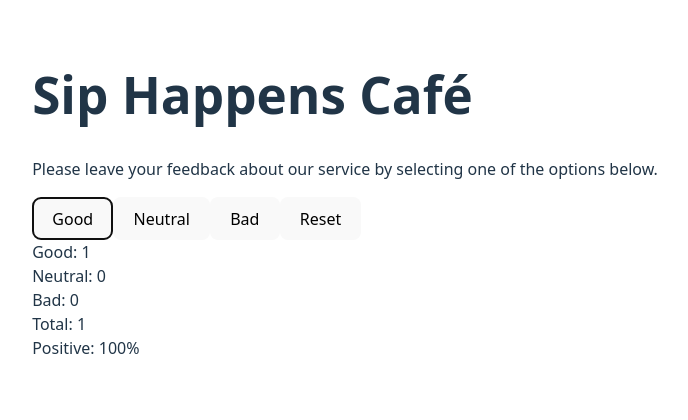
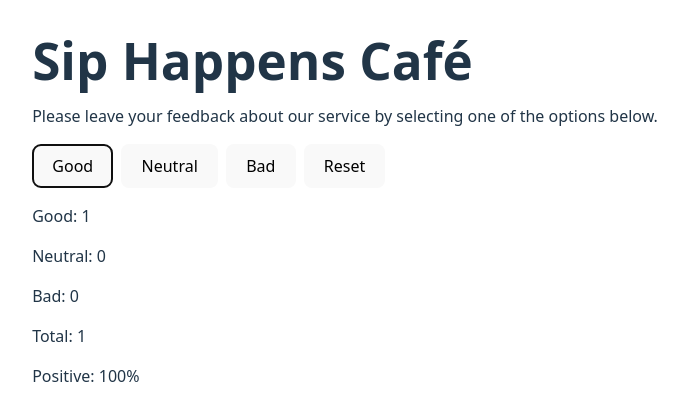
Before and after one commit to Lana-Malynowska/goit-react-hw-02, a React (Vite) app: page / in a window 1280 px wide. Both pictures are taken after a click on the button "Good". Shown: the top 420 px of the page, without its empty margins (295-983 px from the left). Built offline with nearby package versions, Linux system fonts and the light colour scheme.

Commit message:
add css styles

```diff
--- a/src/App.css
+++ b/src/App.css
@@ -2,40 +2,7 @@
   max-width: 1280px;
   margin: 0 auto;
   padding: 2rem;
+  display: flex;
+  flex-direction: column;
+  gap: 1rem;
 }
-
-.logo {
-  height: 6em;
-  padding: 1.5em;
-  will-change: filter;
-  transition: filter 300ms;
-}
-.logo:hover {
-  filter: drop-shadow(0 0 2em #646cffaa);
-}
-.logo.react:hover {
-  filter: drop-shadow(0 0 2em #61dafbaa);
-}
-
-@keyframes logo-spin {
-  from {
-    transform: rotate(0deg);
-  }
-  to {
-    transform: rotate(360deg);
-  }
-}
-
-@media (prefers-reduced-motion: no-preference) {
-  a:nth-of-type(2) .logo {
-    animation: logo-spin infinite 20s linear;
-  }
-}
-
-.card {
-  padding: 2em;
-}
-
-.read-the-docs {
-  color: #888;
-}
--- a/src/components/Description/Description.jsx
+++ b/src/components/Description/Description.jsx
@@ -2,7 +2,7 @@ import s from "./Description.module.css";
 
 const Description = () => {
   return (
-    <div>
+    <div className={s.description}>
       <h1>Sip Happens Café</h1>
       <p>
         Please leave your feedback about our service by selecting one of the
--- a/src/components/Description/Description.module.css
+++ b/src/components/Description/Description.module.css
@@ -0,0 +1,11 @@
+.description {
+  display: flex;
+  flex-direction: column;
+  gap: 1rem;
+
+  h1 {
+    font-size: 3.2em;
+    line-height: 1.1;
+    margin: 0;
+  }
+}
--- a/src/components/Feedback/Feedback.jsx
+++ b/src/components/Feedback/Feedback.jsx
@@ -2,7 +2,7 @@ import s from "./Feedback.module.css";
 
 const Feedback = ({ feedback, totalFeedback, positiveFeedback }) => {
   return (
-    <ul>
+    <ul className={s.feedback}>
       <li>Good: {feedback.good}</li>
       <li>Neutral: {feedback.neutral} </li>
       <li>Bad: {feedback.bad}</li>
--- a/src/components/Feedback/Feedback.module.css
+++ b/src/components/Feedback/Feedback.module.css
@@ -0,0 +1,8 @@
+.feedback {
+  list-style: none;
+  margin: 0;
+  padding: 0;
+  display: flex;
+  flex-direction: column;
+  gap: 1rem;
+}
--- a/src/components/Options/OPtions.module.css
+++ b/src/components/Options/OPtions.module.css
@@ -0,0 +1,31 @@
+.options {
+  display: flex;
+  gap: 8px;
+
+  button {
+    border-radius: 8px;
+    border: 1px solid transparent;
+    padding: 0.6em 1.2em;
+    font-size: 1em;
+    font-weight: 500;
+    font-family: inherit;
+    background-color: #1a1a1a;
+    cursor: pointer;
+    transition: border-color 0.25s;
+  }
+
+  button:hover {
+    border-color: #646cff;
+  }
+
+  button:focus,
+  button:focus-visible {
+    outline: 4px auto -webkit-focus-ring-color;
+  }
+
+  @media (prefers-color-scheme: light) {
+    button {
+      background-color: #f9f9f9;
+    }
+  }
+}
--- a/src/components/Options/Options.jsx
+++ b/src/components/Options/Options.jsx
@@ -2,7 +2,7 @@ import s from "./Options.module.css";
 
 const Options = ({ updateFeedback, resetFeedback, totalFeedback }) => {
   return (
-    <div>
+    <div className={s.options}>
       <button onClick={() => updateFeedback("good")}>Good</button>
       <button onClick={() => updateFeedback("neutral")}>Neutral</button>
       <button onClick={() => updateFeedback("bad")}>Bad</button>
--- a/src/index.css
+++ b/src/index.css
@@ -13,51 +13,15 @@
   -moz-osx-font-smoothing: grayscale;
 }
 
-a {
-  font-weight: 500;
-  color: #646cff;
-  text-decoration: inherit;
-}
-a:hover {
-  color: #535bf2;
-}
-
 body {
   margin: 0;
   display: flex;
-  /* place-items: center; */
   min-width: 320px;
   min-height: 100vh;
 }
 
-h1 {
-  font-size: 3.2em;
-  line-height: 1.1;
-}
-
-ul {
-  list-style: none;
+p {
   margin: 0;
-  padding: 0;
-}
-
-button {
-  border-radius: 8px;
-  border: 1px solid transparent;
-  padding: 0.6em 1.2em;
-  font-size: 1em;
-  font-weight: 500;
-  font-family: inherit;
-  background-color: #1a1a1a;
-  cursor: pointer;
-  transition: border-color 0.25s;
-}
-button:hover {
-  border-color: #646cff;
-}
-button:focus,
-button:focus-visible {
-  outline: 4px auto -webkit-focus-ring-color;
 }
 
 @media (prefers-color-scheme: light) {
@@ -65,10 +29,4 @@ button:focus-visible {
     color: #213547;
     background-color: #ffffff;
   }
-  a:hover {
-    color: #747bff;
-  }
-  button {
-    background-color: #f9f9f9;
-  }
 }
```
